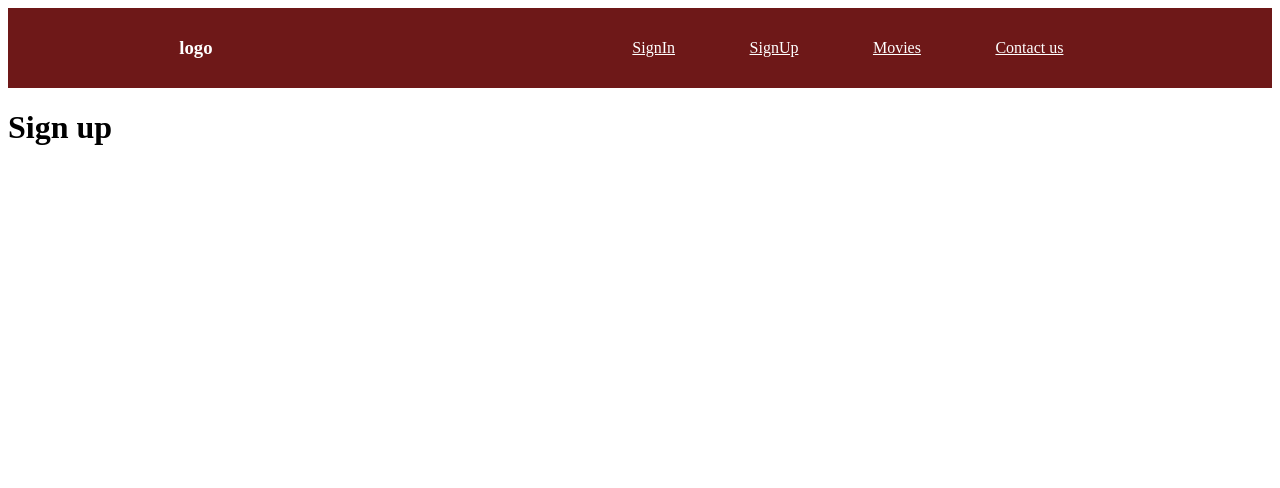
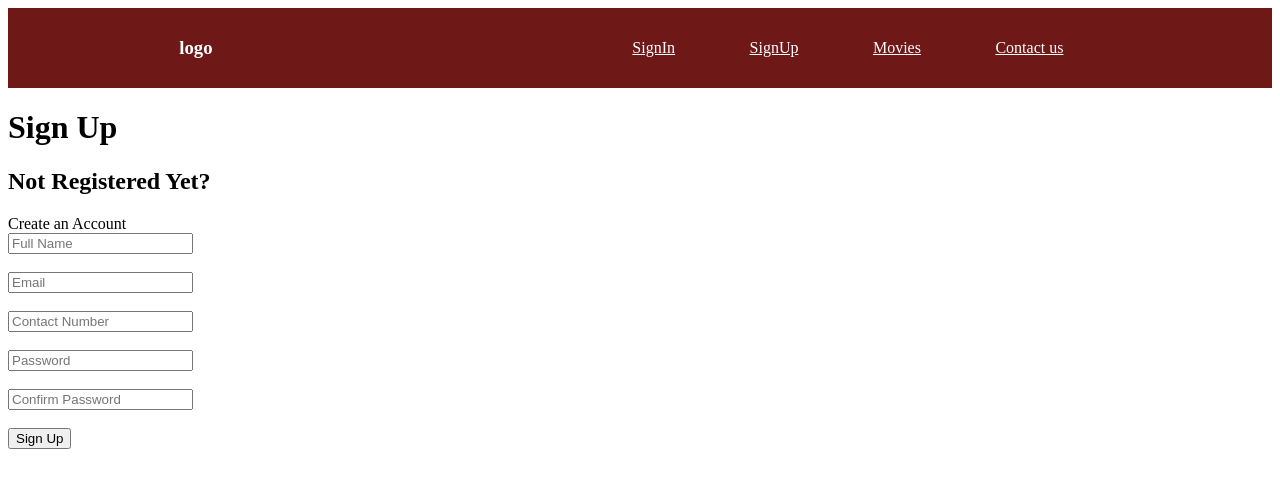
Before and after one commit to jordanTV/jordanTV, a React (Create React App) app in the folder clientside/: page /signup in a window 1280 px wide. Shown: the top 488 px of the page. Built offline with nearby package versions, Linux system fonts and the light colour scheme.

Commit message:
Sign in and sign up frontend ready

```diff
--- a/clientside/src/components/signin.js
+++ b/clientside/src/components/signin.js
@@ -2,7 +2,31 @@ import React, { Component } from "react";
 
 class Signin extends Component {
   render() {
-    return <h1>Sign in</h1>;
+    return (
+      <div>
+        <h2>Already have an Account?</h2>
+        <span>Sign In with your Email and Password</span>
+        <br />
+        <br />
+
+        <div>
+          <form>
+            <input name="username" type="email" placeholder="Email" required />
+            <br />
+            <br />
+            <input
+              name="password"
+              type="password"
+              placeholder="Password"
+              required
+            />
+            <br />
+            <br />
+            <button type="submit">Sign In</button>
+          </form>
+        </div>
+      </div>
+    );
   }
 }
 
--- a/clientside/src/components/signup.js
+++ b/clientside/src/components/signup.js
@@ -2,7 +2,32 @@ import React, { Component } from "react";
 
 class Signup extends Component {
   render() {
-    return <h1>Sign up</h1>;
+    return (
+      <div>
+        <h1>Sign Up</h1>
+        <h2>Not Registered Yet?</h2>
+        <span>Create an Account</span>
+        <div>
+          <form>
+            <input type="text" placeholder="Full Name" required /> <br />
+            <br />
+            <input type="email" label="Email" placeholder="Email" required />
+            <br />
+            <br />
+            <input type="text" placeholder="Contact Number" required />
+            <br />
+            <br />
+            <input type="password" placeholder="Password" required />
+            <br />
+            <br />
+            <input type="password" placeholder="Confirm Password" required />
+            <br />
+            <br />
+            <button type="submit">Sign Up</button>
+          </form>
+        </div>
+      </div>
+    );
   }
 }
 
```
